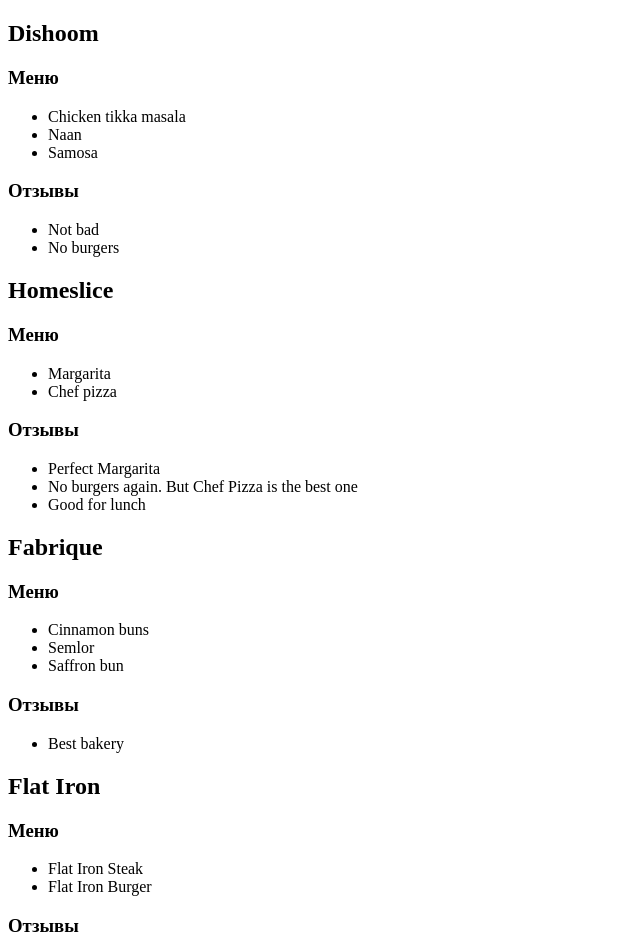
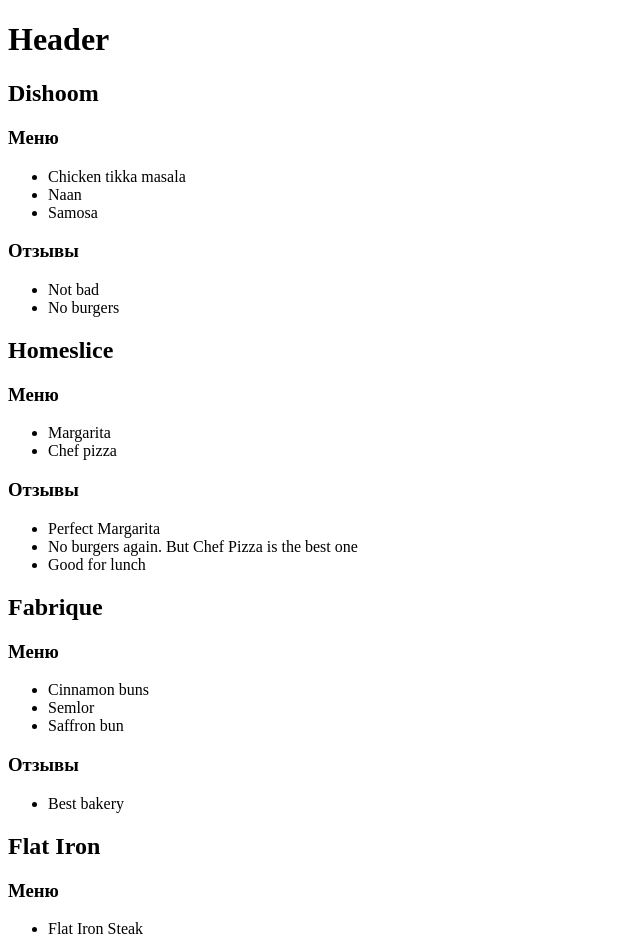
Before and after one commit to ta-ni/react-20240311, a React (Vite) app: page / in a window 1280 px wide. Shown: the top 938 px of the page, without its empty margins (0-640 px from the left). Built offline with nearby package versions, Linux system fonts and the light colour scheme.

Commit message:
render restaurants data using components.

```diff
--- /dev/null
+++ b/src/components/dish/index.jsx
@@ -0,0 +1,5 @@
+const Dish = ({name}) => {
+    return (<div>{name}</div>)
+}
+
+export default Dish;
--- /dev/null
+++ b/src/components/footer/index.jsx
@@ -0,0 +1,7 @@
+const Footer = () => {
+    return (<footer>
+        <h5>Footer</h5>
+    </footer>)
+}
+
+export default Footer;
--- /dev/null
+++ b/src/components/header/index.jsx
@@ -0,0 +1,7 @@
+const Header = () => {
+    return (<header>
+        <h1>Header</h1>
+    </header>)
+}
+
+export default Header;
--- /dev/null
+++ b/src/components/layout/index.jsx
@@ -0,0 +1,16 @@
+import Header from '../header';
+import Footer from '../footer';
+
+const Layout = ({children}) => {
+    return (
+        <div>
+            <Header/>
+            <main>
+                {children}
+            </main>
+            <Footer/>
+        </div>
+    )
+}
+
+export default Layout;
--- /dev/null
+++ b/src/components/menu/index.jsx
@@ -0,0 +1,20 @@
+import Dish from "../dish/index.jsx";
+
+const Menu = ({menu}) => {
+    if(!menu.length){
+        return null;
+    }
+
+    return (<div>
+        <h3>Меню</h3>
+        <ul>
+            {menu.map(i =>
+                <li>
+                    <Dish name={i.name}/>
+                </li>
+            )}
+        </ul>
+    </div>)
+}
+
+export default Menu;
--- /dev/null
+++ b/src/components/restaurant/index.jsx
@@ -0,0 +1,17 @@
+import Reviews from "../reviews/index.jsx";
+import Menu from "../menu/index.jsx";
+const Restaurant = ({restaurant}) => {
+    if(!restaurant){
+        return null;
+    }
+
+    const {name, reviews, menu} = restaurant;
+
+    return <div>
+        <h2>{name}</h2>
+        <Menu menu={menu}/>
+        <Reviews reviews={reviews}/>
+    </div>
+}
+
+export default Restaurant;
--- /dev/null
+++ b/src/components/restaurants/index.jsx
@@ -0,0 +1,12 @@
+import { restaurants } from '../../constants/mock.js';
+import Restaurant from '../restaurant';
+
+const Restaurants = () => {
+    return (
+        <div>
+            {!!restaurants.length && restaurants.map(restaurant => <Restaurant restaurant={restaurant}/>)}
+        </div>
+    )
+}
+
+export default Restaurants;
--- /dev/null
+++ b/src/components/review/index.jsx
@@ -0,0 +1,5 @@
+const Review = ({text}) => {
+    return (<div>{text}</div>)
+}
+
+export default Review;
--- /dev/null
+++ b/src/components/reviews/index.jsx
@@ -0,0 +1,20 @@
+import Review from "../review/index.jsx";
+
+const Reviews = ({reviews}) => {
+    if(!reviews.length){
+        return null;
+    }
+
+    return (<div>
+        <h3>Отзывы</h3>
+        <ul>
+            {reviews.map(review =>
+                <li>
+                    <Review text={review.text}/>
+                </li>
+            )}
+        </ul>
+    </div>)
+}
+
+export default Reviews;
--- a/src/main.jsx
+++ b/src/main.jsx
@@ -1,241 +1,10 @@
 import React from 'react';
 import ReactDOM from 'react-dom/client';
-import { restaurants } from "./constants/mock.js";
+import Layout from './components/layout';
+import Restaurants from "./components/restaurants";
 
 const root = ReactDOM.createRoot(document.getElementById('root'));
 
-root.render(<main>
-    <div>
-        <h2>{restaurants[0].name}</h2>
-        <h3>Меню</h3>
-        <ul>
-            <li>
-                {restaurants[0].menu[0].name}
-            </li>
-            <li>
-                {restaurants[0].menu[1].name}
-            </li>
-            <li>
-                {restaurants[0].menu[2].name}
-            </li>
-        </ul>
-        <h3>Отзывы</h3>
-        <ul>
-            <li>
-                {restaurants[0].reviews[0].text}
-            </li>
-            <li>
-                {restaurants[0].reviews[1].text}
-            </li>
-        </ul>
-    </div>
-    <div>
-        <h2>{restaurants[1].name}</h2>
-        <h3>Меню</h3>
-        <ul>
-            <li>
-                {restaurants[1].menu[0].name}
-            </li>
-            <li>
-                {restaurants[1].menu[1].name}
-            </li>
-        </ul>
-        <h3>Отзывы</h3>
-        <ul>
-            <li>
-                {restaurants[1].reviews[0].text}
-            </li>
-            <li>
-                {restaurants[1].reviews[1].text}
-            </li>
-            <li>
-                {restaurants[1].reviews[2].text}
-            </li>
-        </ul>
-    </div>
-    <div>
-        <h2>{restaurants[2].name}</h2>
-        <h3>Меню</h3>
-        <ul>
-            <li>
-                {restaurants[2].menu[0].name}
-            </li>
-            <li>
-                {restaurants[2].menu[1].name}
-            </li>
-            <li>
-                {restaurants[2].menu[2].name}
-            </li>
-        </ul>
-        <h3>Отзывы</h3>
-        <ul>
-            <li>
-                {restaurants[2].reviews[0].text}
-            </li>
-        </ul>
-    </div>
-    <div>
-        <h2>{restaurants[3].name}</h2>
-        <h3>Меню</h3>
-        <ul>
-            <li>
-                {restaurants[3].menu[0].name}
-            </li>
-            <li>
-                {restaurants[3].menu[1].name}
-            </li>
-        </ul>
-        <h3>Отзывы</h3>
-        <ul>
-            <li>
-                {restaurants[3].reviews[0].text}
-            </li>
-            <li>
-                {restaurants[3].reviews[1].text}
-            </li>
-        </ul>
-    </div>
-</main>);
-
-// root.render(React.createElement('main', {
-//     children: [
-//         React.createElement('div', {
-//             children: [
-//                 React.createElement('h2', {
-//                     children: restaurants[0].name
-//                 }),
-//                 React.createElement('h3', {
-//                     children: 'Меню'
-//                 }),
-//                 React.createElement('ul', {
-//                     children: [
-//                         React.createElement('li', {
-//                             children: restaurants[0].menu[0].name
-//                         }),
-//                         React.createElement('li', {
-//                             children: restaurants[0].menu[1].name
-//                         }),
-//                         React.createElement('li', {
-//                             children: restaurants[0].menu[2].name
-//                         })
-//                     ]
-//                 }),
-//                 React.createElement('h3', {
-//                     children: 'Отзывы'
-//                 }),
-//                 React.createElement('ul', {
-//                     children: [
-//                         React.createElement('li', {
-//                             children: restaurants[0].reviews[0].text
-//                         }),
-//                         React.createElement('li', {
-//                             children: restaurants[0].reviews[1].text
-//                         })
-//                     ]
-//                 }),
-//             ]
-//         }),
-//         React.createElement('div', {
-//             children: [
-//                 React.createElement('h2', {
-//                     children: restaurants[1].name
-//                 }),
-//                 React.createElement('h3', {
-//                     children: 'Меню'
-//                 }),
-//                 React.createElement('ul', {
-//                     children: [
-//                         React.createElement('li', {
-//                             children: restaurants[1].menu[0].name
-//                         }),
-//                         React.createElement('li', {
-//                             children: restaurants[1].menu[1].name
-//                         })
-//                     ]
-//                 }),
-//                 React.createElement('h3', {
-//                     children: 'Отзывы'
-//                 }),
-//                 React.createElement('ul', {
-//                     children: [
-//                         React.createElement('li', {
-//                             children: restaurants[1].reviews[0].text
-//                         }),
-//                         React.createElement('li', {
-//                             children: restaurants[1].reviews[1].text
-//                         }),
-//                         React.createElement('li', {
-//                             children: restaurants[1].reviews[2].text
-//                         })
-//                     ]
-//                 }),
-//             ]
-//         }),
-//         React.createElement('div', {
-//             children: [
-//                 React.createElement('h2', {
-//                     children: restaurants[2].name
-//                 }),
-//                 React.createElement('h3', {
-//                     children: 'Меню'
-//                 }),
-//                 React.createElement('ul', {
-//                     children: [
-//                         React.createElement('li', {
-//                             children: restaurants[2].menu[0].name
-//                         }),
-//                         React.createElement('li', {
-//                             children: restaurants[2].menu[1].name
-//                         }),
-//                         React.createElement('li', {
-//                             children: restaurants[2].menu[2].name
-//                         })
-//                     ]
-//                 }),
-//                 React.createElement('h3', {
-//                     children: 'Отзывы'
-//                 }),
-//                 React.createElement('ul', {
-//                     children: [
-//                         React.createElement('li', {
-//                             children: restaurants[2].reviews[0].text
-//                         })
-//                     ]
-//                 }),
-//             ]
-//         }),
-//         React.createElement('div', {
-//             children: [
-//                 React.createElement('h2', {
-//                     children: restaurants[3].name
-//                 }),
-//                 React.createElement('h3', {
-//                     children: 'Меню'
-//                 }),
-//                 React.createElement('ul', {
-//                     children: [
-//                         React.createElement('li', {
-//                             children: restaurants[3].menu[0].name
-//                         }),
-//                         React.createElement('li', {
-//                             children: restaurants[3].menu[1].name
-//                         })
-//                     ]
-//                 }),
-//                 React.createElement('h3', {
-//                     children: 'Отзывы'
-//                 }),
-//                 React.createElement('ul', {
-//                     children: [
-//                         React.createElement('li', {
-//                             children: restaurants[3].reviews[0].text
-//                         }),
-//                         React.createElement('li', {
-//                             children: restaurants[3].reviews[1].text
-//                         })
-//                     ]
-//                 }),
-//             ]
-//         })
-//     ]
-// }));
+root.render(<Layout>
+    <Restaurants/>
+</Layout>)
```
